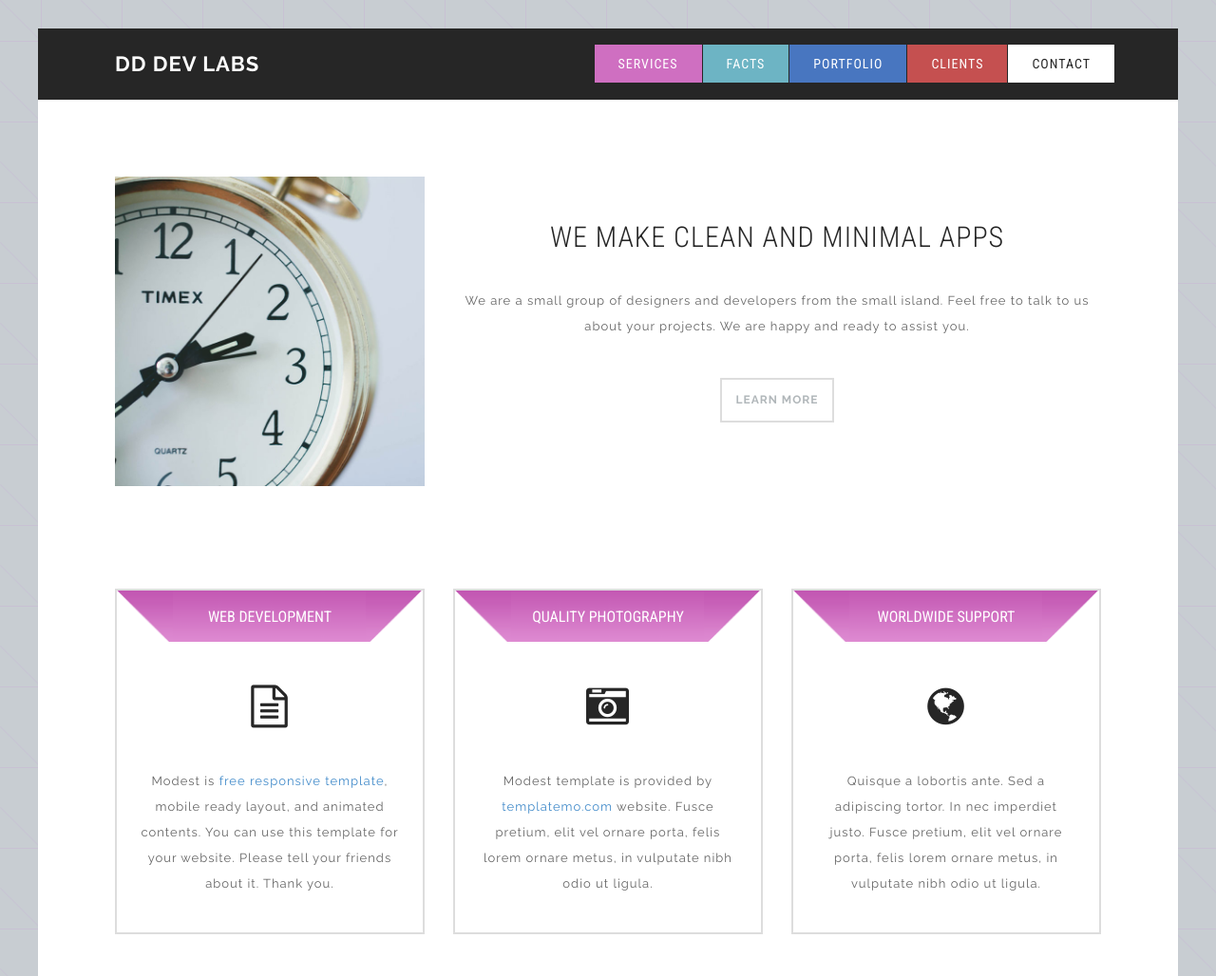
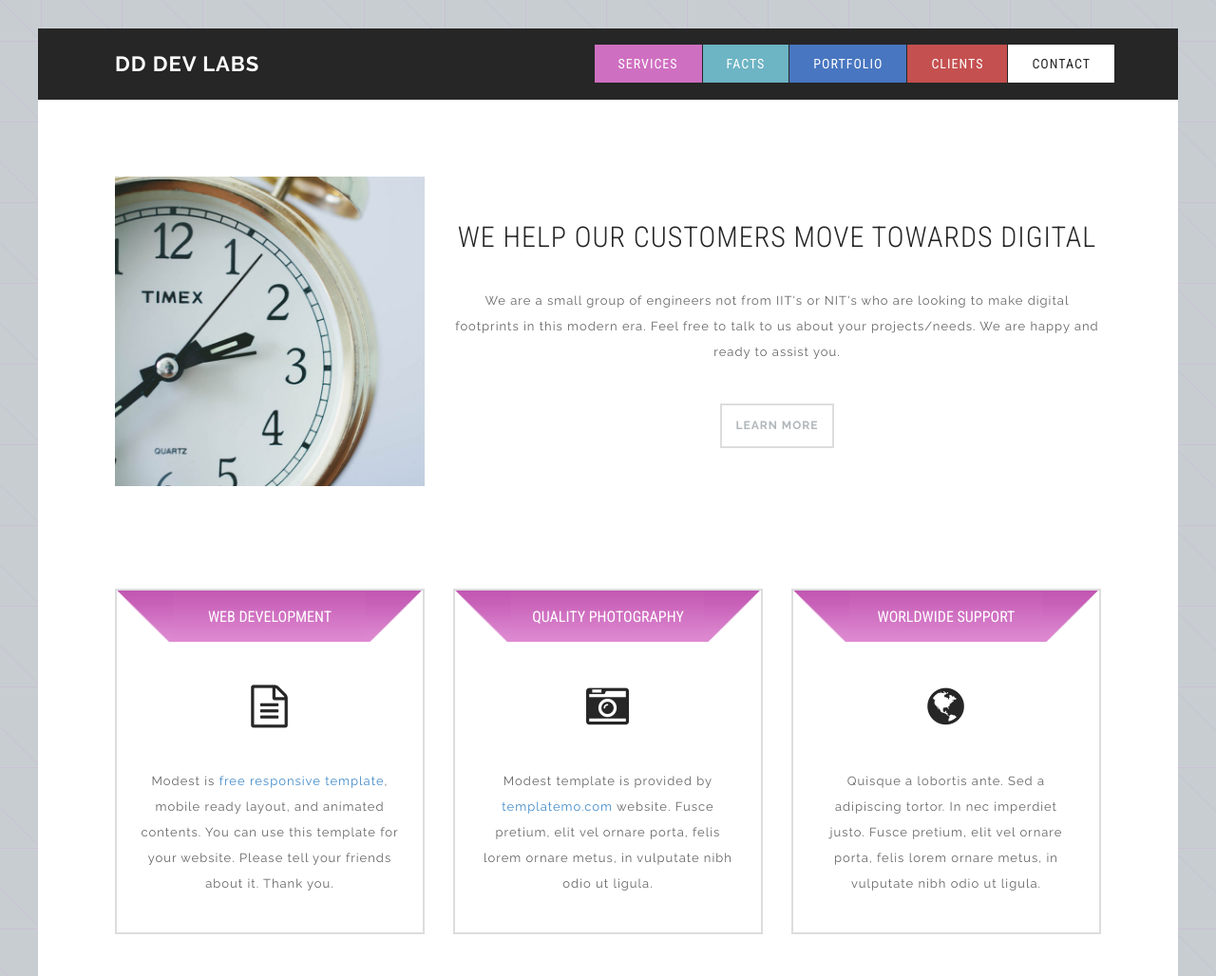
Before and after one commit to dddevlabs/dddevlabs.github.io, a plain HTML site: page index.html in a window 1280 px wide. Shown: the top 1028 px of the page at 95% size. Drawn offline with Linux system fonts and the light colour scheme; some packages are replaced by stand-ins of ours.

Commit message:
Update index.html

```diff
--- a/index.html
+++ b/index.html
@@ -56,9 +56,9 @@
 				</div>
 				<div class="col-md-8 text-center welcome-section">
                 	<br>
-					<h2 class="animated fadeInDown">We make clean and minimal apps</h2>
+					<h2 class="animated fadeInDown">We help our customers move towards digital</h2>
 					<br>
-                    <p class="animated fadeInRight">We are a small group of designers and developers from the small island. Feel free to talk to us about your projects. We are happy and ready to assist you.</p>
+                    <p class="animated fadeInRight">We are a small group of engineers not from IIT's or NIT's who are looking to make digital footprints in this modern era. Feel free to talk to us about your projects/needs. We are happy and ready to assist you.</p>
                     <br>
 					<a href="#" class="button-grey animated fadeInUp">Learn More</a>
 				</div>
```
